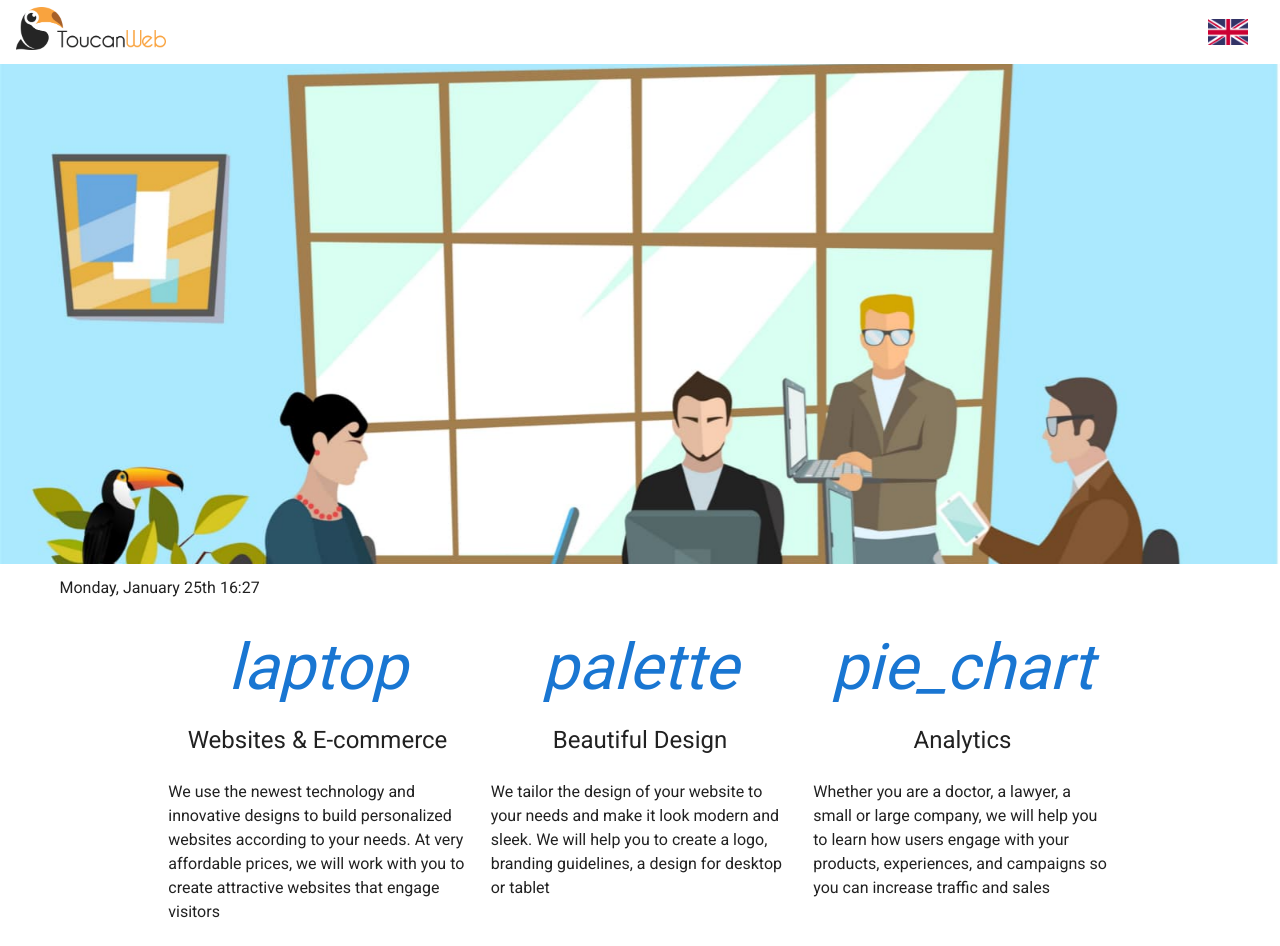
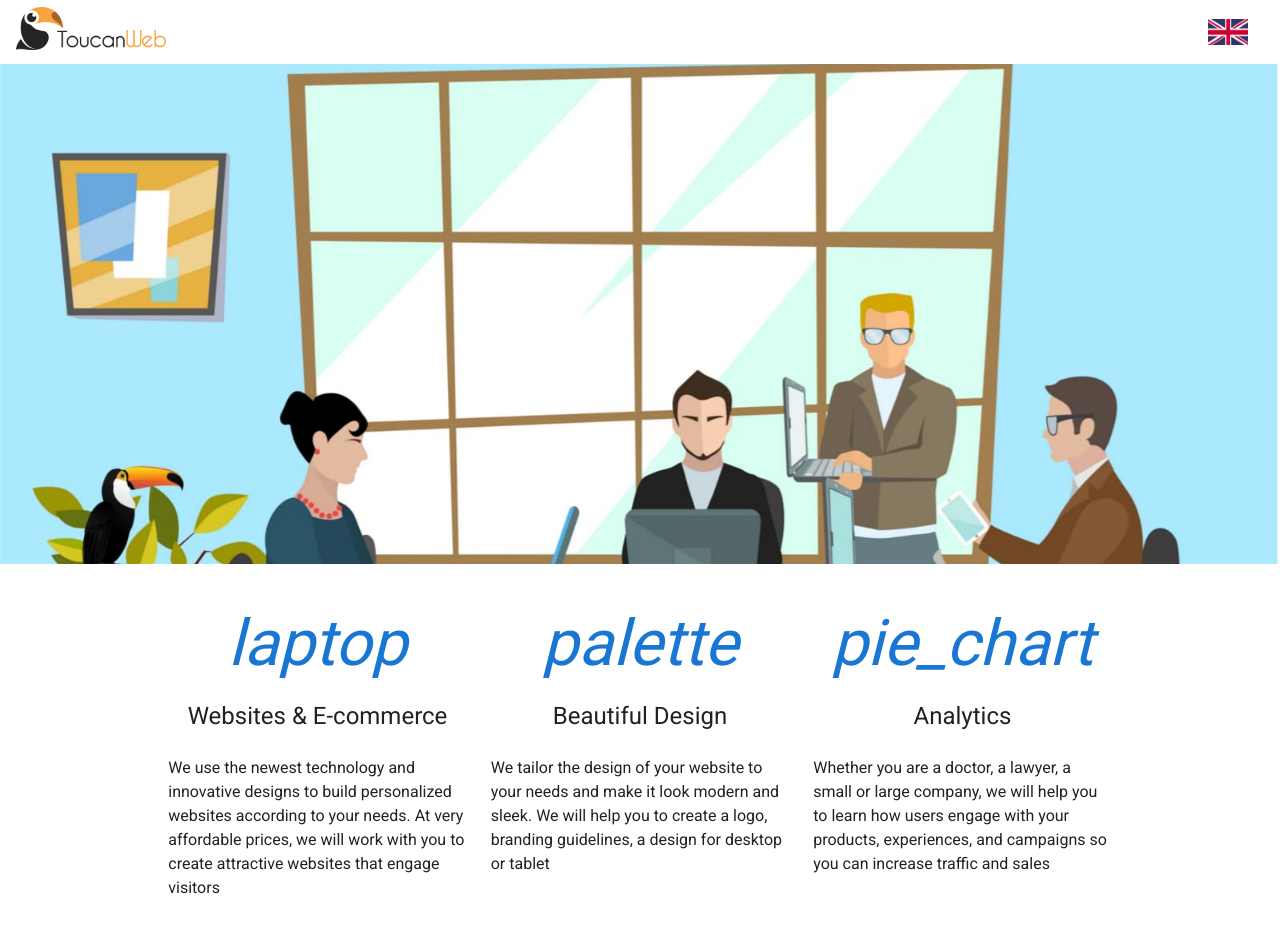
Before and after one commit to jeanquark/web-toucan-firebase-hosting, a Nuxt app: page / in a window 1280 px wide. Shown: the top 946 px of the page. Built offline with nearby package versions, Linux system fonts and the light colour scheme.

Commit message:
Remove date and time

```diff
--- a/pages/index.vue
+++ b/pages/index.vue
@@ -15,7 +15,6 @@
         </section>
 
         <v-container>
-            Monday, January 25th 16:27
             <what-we-do></what-we-do>
         </v-container>
 
```
Also changed, not shown: 1 other file (tests, documents, lock files or other folders).
